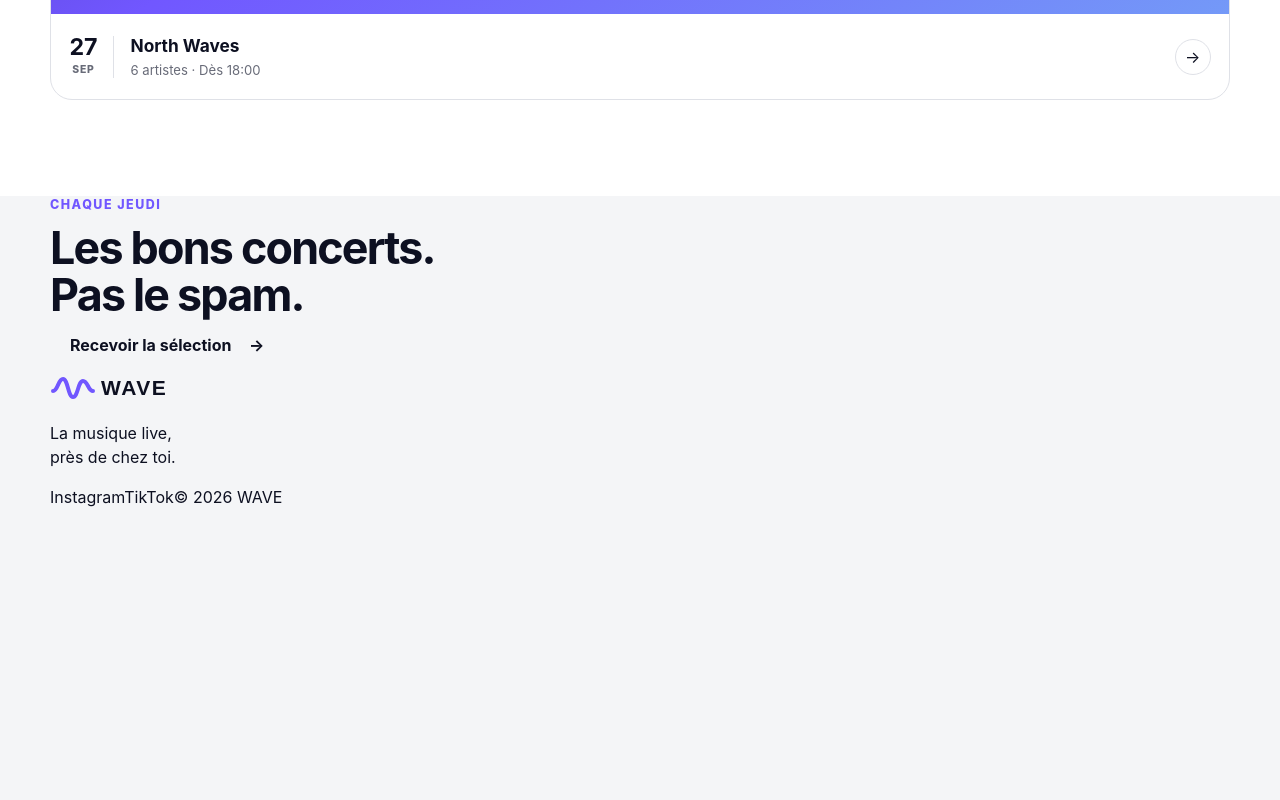
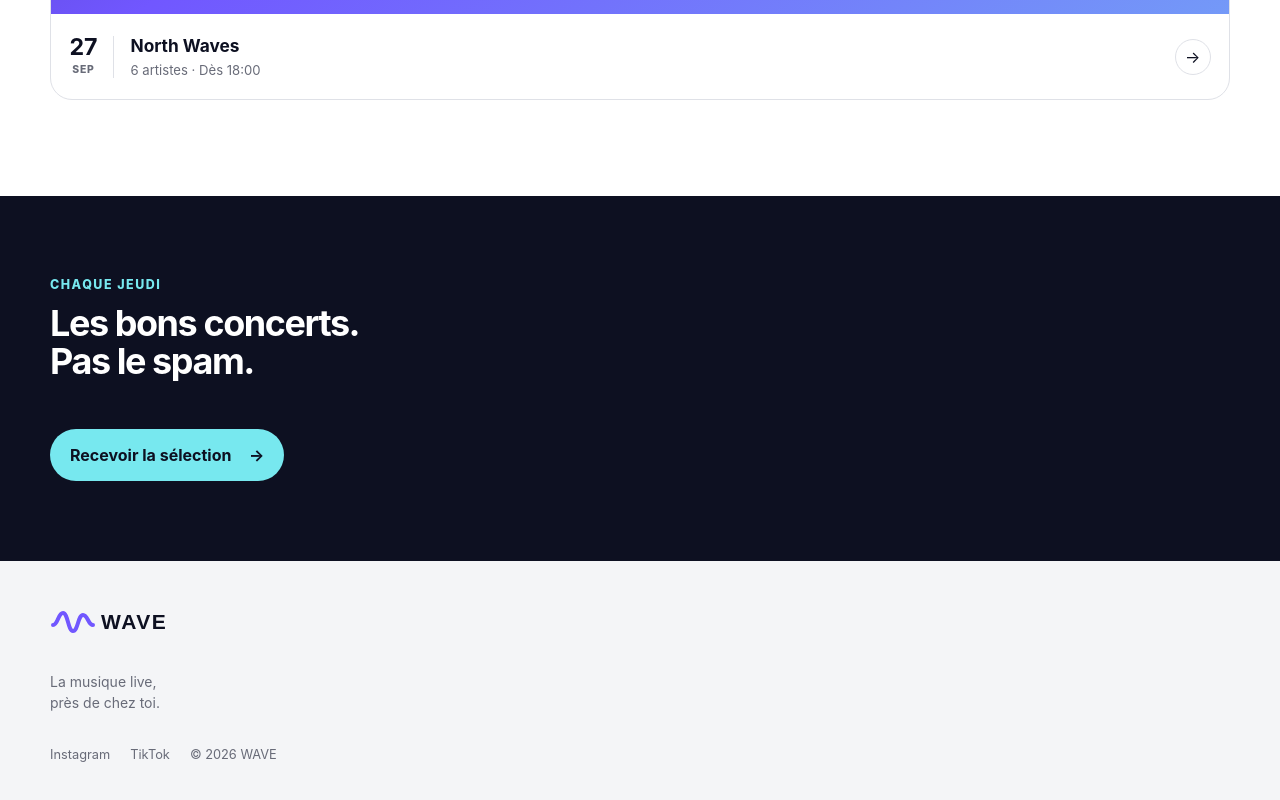
Before and after one commit to JulienGrade/correction-tp1-html-css, a plain HTML site: page index.html in a window 1280 px wide. Shown: the part 5134-5934 px from the top of the page. Before the commit the page ends 5643 px from the top, so only its background shows below. Drawn offline with Linux system fonts and the light colour scheme.

Commit message:
feat : add css for Newsletter & footer

```diff
--- a/style.css
+++ b/style.css
@@ -455,3 +455,73 @@ a:focus-visible {
     font-size: 0.82rem;
     font-weight: 700;
 }
+
+/* Newsletter section */
+.newsletter {
+    padding-block: 5rem;
+    color: var(--white);
+    background: var(--navy);
+}
+
+.newsletter .eyebrow {
+    color: var(--cyan);
+}
+
+.newsletter-content {
+    display: flex;
+    align-items: flex-start;
+    flex-direction: column;
+    justify-content: space-between;
+    gap: 3rem;
+}
+
+.newsletter h2 {
+    font-size: 2.25rem;
+}
+
+.secondary-button {
+    flex: 0 0 auto;
+    color: var(--navy);
+    background: var(--cyan);
+}
+
+.secondary-button:hover {
+    background: var(--white);
+}
+
+/* Pied de page */
+
+.site-footer {
+    padding-block: 2.75rem;
+    background: var(--surface);
+}
+
+.footer-content {
+    display: grid;
+    grid-template-columns: 1fr;
+    align-items: start;
+    gap: 2rem;
+}
+
+.footer-content > img {
+    width: 126px;
+}
+
+.footer-content > p {
+    margin: 0;
+    color: var(--muted);
+    font-size: 0.875rem;
+}
+
+.footer-links {
+    display: flex;
+    justify-content: start;
+    flex-wrap: wrap;
+    gap: 1.25rem;
+    color: var(--muted);
+    font-size: 0.8rem;
+}
+
+.footer-links a:hover {
+    color: var(--violet);
+}
```
